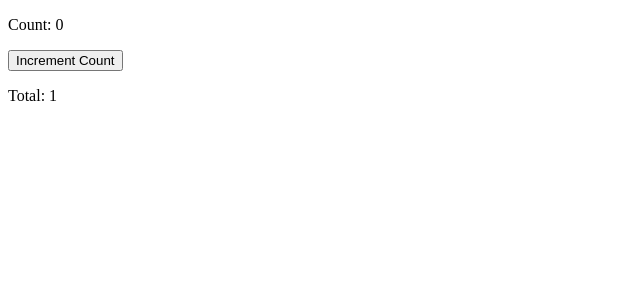
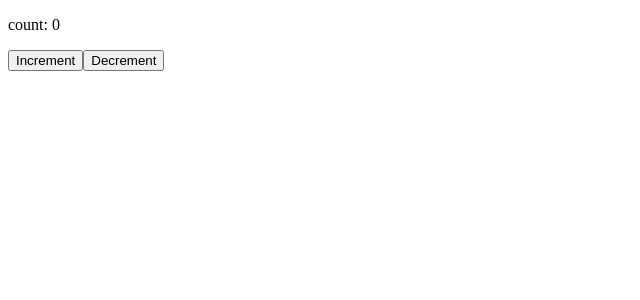
Before and after one commit to Akhilkhandelwal15/Additional-Hooks-in-React, a React (Vite) app: page / in a window 1280 px wide. Shown: the top 300 px of the page, without its empty margins (0-640 px from the left). Built offline with nearby package versions, Linux system fonts and the light colour scheme.

Commit message:
useCallback Hook in react

```diff
--- a/src/App.jsx
+++ b/src/App.jsx
@@ -4,6 +4,7 @@
 import { ForwardRefHook } from './ForwardRefHook'
 import { ReactMemo } from './React-Memo/ReactMemo'
 import { ParentMemoComponent } from './React.memo+useMemo/ParentMemoComponent'
+import { CountComponent } from './UseCallbackHook/CountComponent'
 import { MemoParentComponent } from './useMemoHook/MemoParentComponent'
 import { UseReduecerHook2 } from './useReducerHook-improved/UseReducerHook2'
 import { UseReduecerHook } from './useReducerHook/UseReducerHook'
@@ -28,7 +29,8 @@
       {/* <UseReduecerHook2 /> */}
       {/* <ReactMemo /> */}
       {/* <MemoParentComponent /> */}
-      <ParentMemoComponent />
+      {/* <ParentMemoComponent /> */}
+      <CountComponent />
     </>
   )
 }
--- /dev/null
+++ b/src/UseCallbackHook/Button.jsx
@@ -0,0 +1,11 @@
+import React from "react";
+const Button = ({onClick, children})=>{
+    console.log("Button component rendered");
+    return (
+        <>
+            <button onClick={onClick}>{children}</button>
+        </>
+    );
+}
+
+export default React.memo(Button);
--- /dev/null
+++ b/src/UseCallbackHook/CountComponent.jsx
@@ -0,0 +1,34 @@
+import { useCallback, useState } from "react";
+import Button from "./Button";
+
+export const CountComponent = ()=>{
+    const [count, setCount] = useState(0);
+
+    // function increment(){
+    //     console.log("Inside Increment");
+    //     setCount(count+1);
+    // }
+
+    // function decrement(){
+    //     console.log("Inside decrement");
+    //     setCount(count-1);
+    // }
+
+    const increment = useCallback(()=>{
+        console.log("Inside Increment");
+        setCount((prev)=>prev+1);
+    }, []);
+
+    const decrement = useCallback(()=>{
+        console.log("Inside decrement");
+        setCount((prev)=>prev-1);
+    },[]);
+
+    return (
+        <div>
+            <p>count: {count}</p>
+            <Button onClick={increment} >Increment</Button>
+            <Button onClick={decrement} >Decrement</Button>
+        </div>
+    );
+}
```
